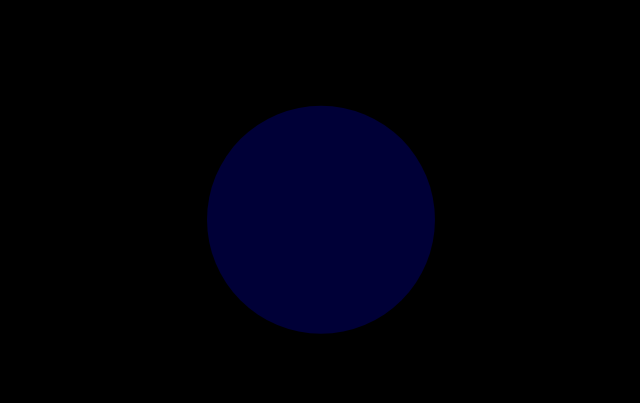
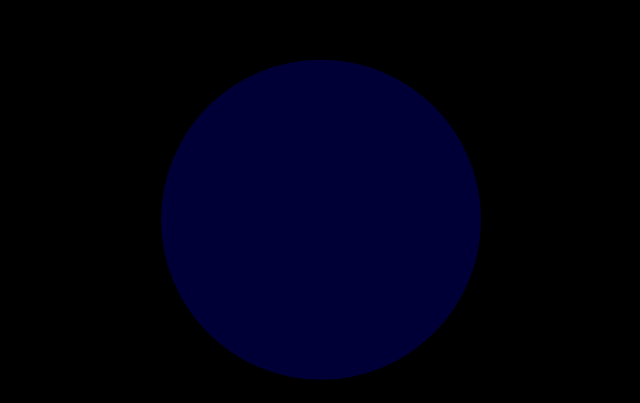
Before and after one commit to RamonTav/bounce-ball, a plain HTML site: page index.html in a window 1280 px wide. Shown: the part 397-800 px from the top of the page, without its empty margins (319-959 px from the left). Drawn offline with Linux system fonts and the light colour scheme.

Commit message:
Update radius and document title;

```diff
--- a/index.html
+++ b/index.html
@@ -2,7 +2,7 @@
 <html lang="en">
 <head>
    <meta charset="UTF-8">
-   <title>The Omar's blue bouncing ball</title>
+   <title>The Omar's bouncing blue ball</title>
    <link rel="stylesheet" href="style.css">
    <script type="text/javascript" src="main.js"></script>
 </head>
--- a/main.js
+++ b/main.js
@@ -17,7 +17,7 @@ window.onload   = function() {
           delta2       =   0;
           delta3       =   0;
 
-      var baseRadius   = 100,
+      var baseRadius   = 160,
           offsetRadius = 50;
 
       var baseBlue     =  40,
@@ -35,7 +35,7 @@ window.onload   = function() {
            delta1 = delta,
            x = baseX,
            y = baseY - offsetY * delta,
-           radius = baseRadius + offsetRadius * Math.abs(delta),
+           radius = baseRadius + offsetRadius * Math.abs(delta) * 0,
            blue = baseBlue + offsetBlue * delta,
            alpha = baseAlpha;
 
```
